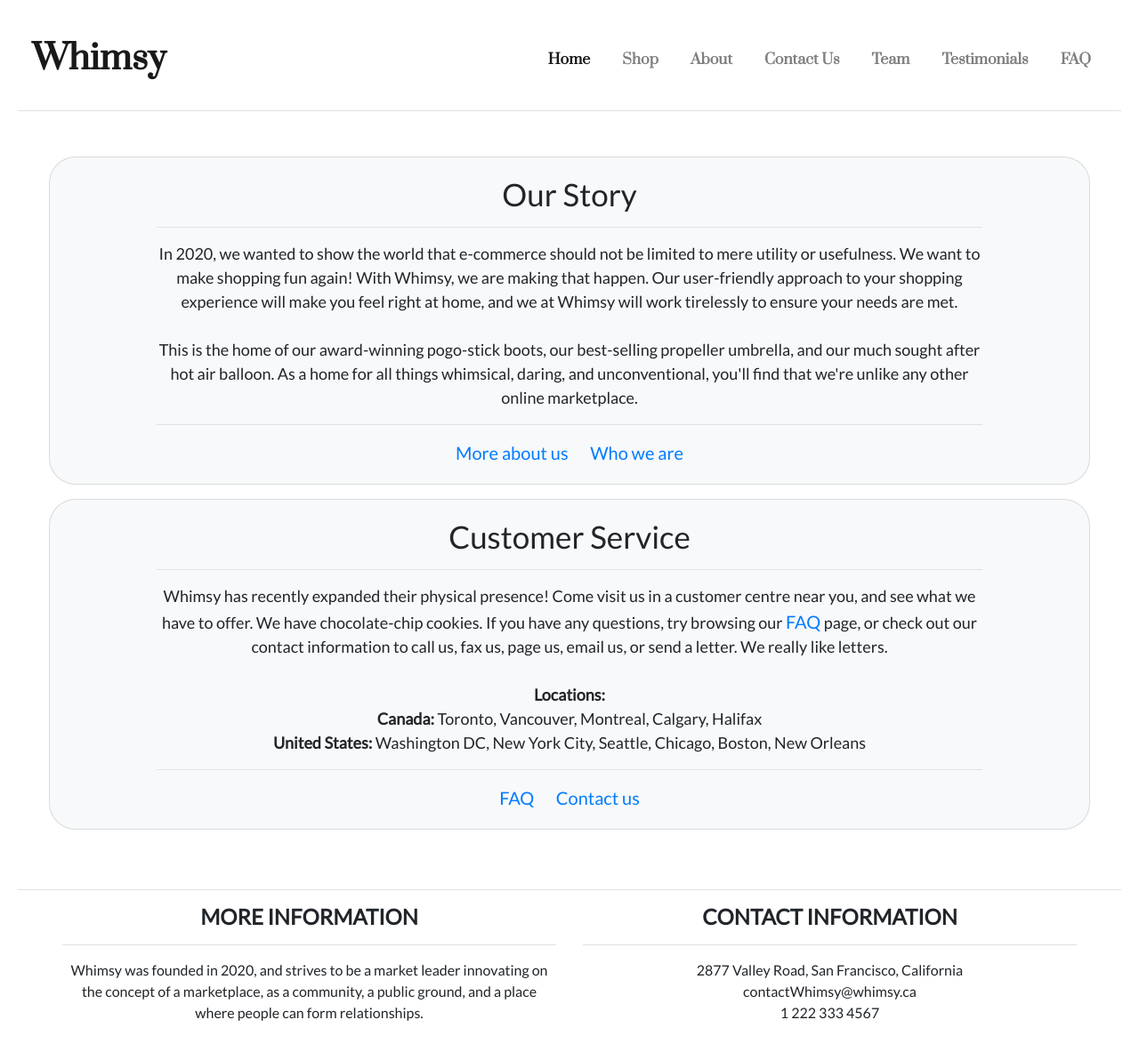
After one commit to abelworku/CP476-Internet-Computing-Final-Project, a PHP site: page /HTML/About.html in a window 1280 px wide. The commit adds this page. Shown: the whole page at 89% size. Run offline with PHP 8.4, Linux system fonts and the light colour scheme.

Commit message:
Added a shopping page, an about page, images, and additional CSS styles

```diff
--- a/CSS/site.css
+++ b/CSS/site.css
@@ -103,3 +103,22 @@ context or relation to other document tree elements)
     padding-left: 50px;
     padding-right: 50px;
 }
+
+/*----------------------shop.html--------------------*/
+.card-title, p {
+    font-family: 'Lato', sans-serif;
+
+}
+
+.card-title {
+    font-size: 35px;
+}
+
+.card-text {
+    font-size: 18px;
+}
+
+/*-----------------------about.html-------------------*/
+.aboutCard {
+    margin-top: 0px;
+}
--- /dev/null
+++ b/HTML/About.html
@@ -0,0 +1,169 @@
+<!-- The future home for the Home.html. Coming soon... -->
+
+<!DOCTYPE html>
+<html lang="en">
+    <head>
+        <meta charset="utf-8">
+        <meta name="viewport" content="width=device-width, initial-scale=1">
+        <title>About | Whimsy</title>
+
+<!--        Links to Bootstrap Framework -->
+        <!-- Latest compiled and minified CSS -->
+        <link rel="stylesheet" href="https://maxcdn.bootstrapcdn.com/bootstrap/4.4.1/css/bootstrap.min.css">
+        <!-- jQuery library -->
+        <script src="https://ajax.googleapis.com/ajax/libs/jquery/3.4.1/jquery.min.js"></script>
+        <!-- Popper JS -->
+        <script src="https://cdnjs.cloudflare.com/ajax/libs/popper.js/1.16.0/umd/popper.min.js"></script>
+        <!-- Latest compiled JavaScript -->
+        <script src="https://maxcdn.bootstrapcdn.com/bootstrap/4.4.1/js/bootstrap.min.js"></script>
+
+
+        <link href="https://fonts.googleapis.com/css?family=Prata&display=swap" rel="stylesheet">
+        <link href="https://fonts.googleapis.com/css?family=Lato&display=swap" rel="stylesheet">
+<!--
+        <link href="https://fonts.googleapis.com/css?family=Roboto&display=swap" rel="stylesheet">
+        <link href="https://fonts.googleapis.com/css?family=Archivo:500|Open+Sans:300,700" rel="stylesheet">
+        <link href="https://fonts.googleapis.com/css?family=Archivo&display=swap" rel="stylesheet">
+        <link href="https://fonts.googleapis.com/css?family=Crimson+Text|Work+Sans:400,700" rel="stylesheet">
+-->
+
+        <!--        <link href="../CSS/reset.css" rel="stylesheet">-->
+        <link href="../CSS/site.css" rel="stylesheet">
+        <script type="text/javascript" src="../JavaScript/script.js"></script>
+
+    </head>
+
+    <body class="bg-light">
+        <div class="container-fluid bg-white">
+            <nav class="navbar navbar-expand-md navbar-light">
+                <a class="navbar-brand font-weight-bold" href="Home.html">Whimsy</a>
+
+
+                <ul class="navbar-nav ml-auto">
+                    <li class="nav-item active">
+                        <a class="nav-link" href="Home.html">Home</a>
+                    </li>
+                    <li class="nav-item">
+                        <a class="nav-link" href="Shop.html">Shop</a>
+                    </li>
+                    <li class="nav-item">
+                        <a class="nav-link" href="About.html">About</a>
+                    </li>
+                    <li class="nav-item">
+                        <a class="nav-link" href="Contact.html">Contact Us</a>
+                    </li>
+                    <li class="nav-item">
+                        <a class="nav-link" href="Team.html">Team</a>
+                    </li>
+                    <li class="nav-item">
+                        <a class="nav-link" href="Testimonials.html">Testimonials</a>
+                    </li>
+                    <li class="nav-item">
+                        <a class="nav-link" href="FAQ.html">FAQ</a>
+                    </li>
+
+                </ul>
+            </nav>
+
+            <div class="border-top my-3"></div>
+
+            <div class="mainContainer">
+                <!--About section-->
+                <div class="card text-center bg-light mb-3 aboutCard">
+                    <div class="card-body">
+                        <h4 class="card-title">Our Story</h4>
+
+                        <div class="border-top my-3"></div>
+
+                        <p class="card-text">
+                            In 2020, we wanted to show the world that e-commerce should not be limited to mere utility or usefulness.
+                            We want to make shopping fun again! With Whimsy, we are making that happen. Our user-friendly approach
+                            to your shopping experience will make you feel right at home, and we at Whimsy will work tirelessly to ensure your needs
+                            are met. <br><br>This is the home of our award-winning pogo-stick boots, our best-selling propeller umbrella, and our
+                            much sought after hot air balloon. As a home for all things whimsical, daring, and unconventional, you'll find
+                            that we're unlike any other online marketplace.
+                        </p>
+
+                        <div class="border-top my-3"></div>
+
+                        <a href="About.html" class="card-link">More about us</a>
+                        <a href="Team.html" class="card-link">Who we are</a>
+                    </div>
+                </div>
+
+                <!--Contact information section-->
+                <div class="card text-center bg-light mb-3 aboutCard">
+                    <div class="card-body">
+                        <h4 class="card-title">Customer Service</h4>
+
+                        <div class="border-top my-3"></div>
+
+                        <p class="card-text">
+                            Whimsy has recently expanded their physical presence! Come visit us in a customer centre near you, and see what we have to offer.
+                            We have chocolate-chip cookies. If you have any questions, try browsing our <a href="FAQ.html" class="card-link ">FAQ</a> page, or check out our contact information to
+                            call us, fax us, page us, email us, or send a letter. We really like letters.
+                            <br>
+                            <br>
+                            <span class="font-weight-bold">Locations:</span>
+                            <br>
+                            <span class="font-weight-bold">Canada:</span> Toronto, Vancouver, Montreal, Calgary, Halifax
+                            <br>
+                            <span class="font-weight-bold">United States:</span> Washington DC, New York City, Seattle, Chicago, Boston, New Orleans
+
+                        </p>
+
+                        <div class="border-top my-3"></div>
+
+                        <a href="About.html" class="card-link">FAQ</a>
+                        <a href="Team.html" class="card-link">Contact us</a>
+                    </div>
+                </div>
+
+
+
+
+
+
+
+
+
+
+
+            </div>
+
+            <div class="border-top my-3"></div>
+
+            <!--Footer information-->
+            <div class="page-footer">
+                <div class="footerContainer text-center">
+                    <div class="row">
+                        <div class="col-sm-6">
+                            <h4 class="text-uppercase font-weight-bold">More information</h4>
+                            <div class="border-top my-3"></div>
+                            <p>Whimsy was founded in 2020, and strives to be a market leader innovating on the concept
+                            of a marketplace, as a community, a public ground, and a place where people can form
+                            relationships.</p>
+                        </div>
+                        <div class="col-sm-6">
+                            <h4 class="text-uppercase font-weight-bold">Contact information</h4>
+                            <div class="border-top my-3"></div>
+                            <p>2877 Valley Road, San Francisco, California
+                            <br>
+                            contactWhimsy@whimsy.ca
+                            <br>
+                            1 222 333 4567
+                        </div>
+
+                    </div>
+
+                </div>
+
+
+            </div>
+
+
+
+        </div>
+    </body>
+
+</html>
```
Also changed, not shown: HTML/Shop.html (added, +219 -0 lines), Images/shop/hot_air_balloon.jpg (added), Images/shop/pogo_stick_boots.jpg (added), Images/shop/propeller_umbrella.jpg (added).
